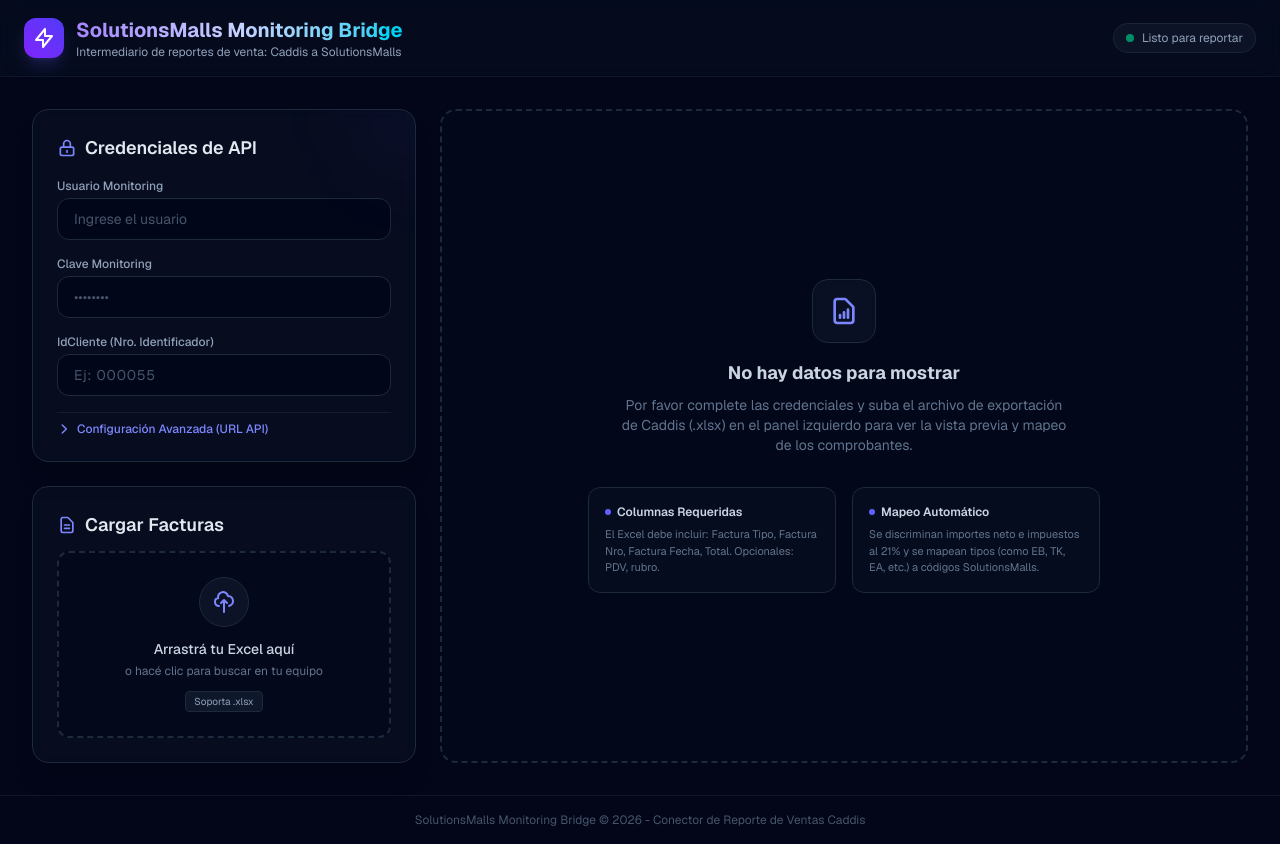
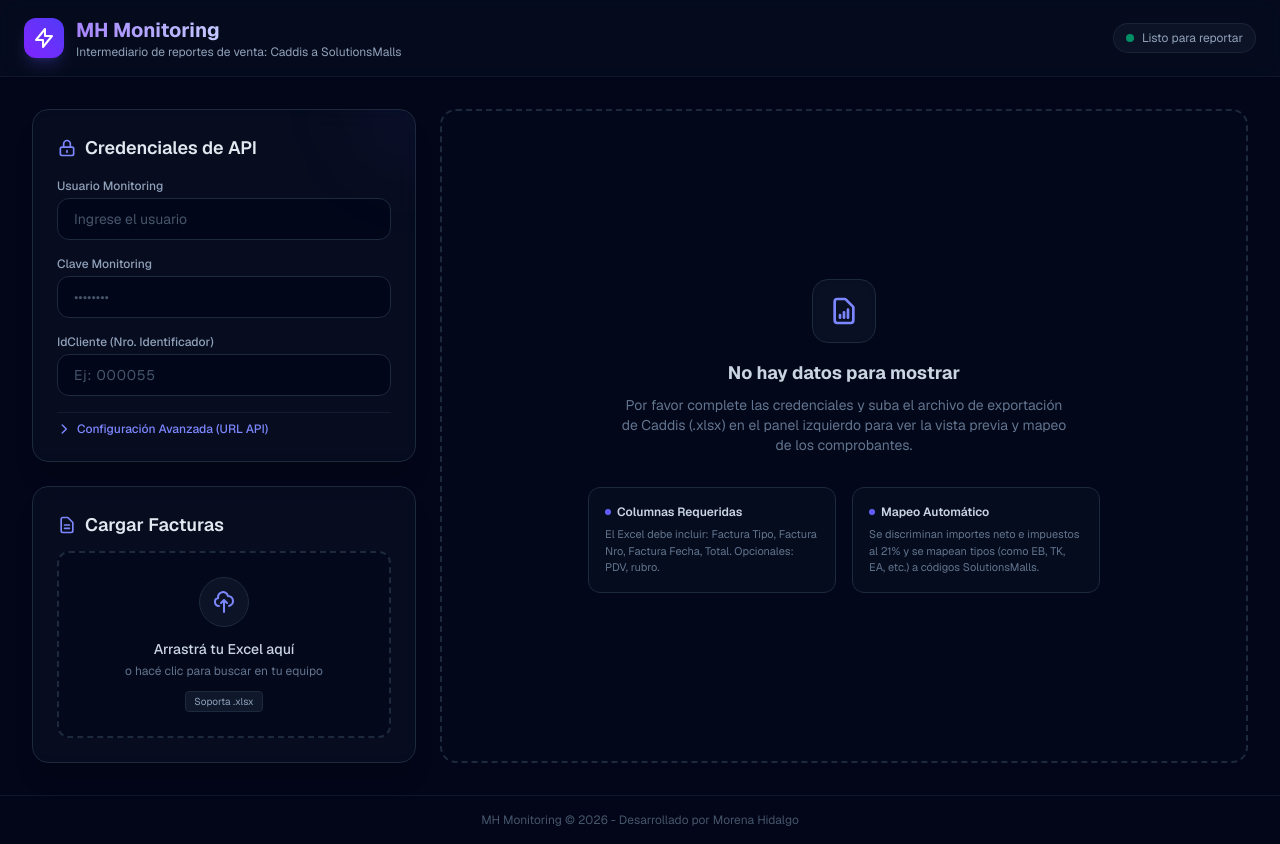
Before and after one commit to morehidalgg0/caddis-monitoring-bridge, a Next.js app: page / in a window 1280 px wide. Built offline with nearby package versions, Linux system fonts and the light colour scheme.

Commit message:
design: actualizar titulo header a MH Monitoring y footer de autor

```diff
--- a/src/app/page.tsx
+++ b/src/app/page.tsx
@@ -187,7 +187,7 @@
             </div>
             <div>
               <h1 className="text-xl font-bold bg-gradient-to-r from-violet-400 via-indigo-200 to-cyan-400 bg-clip-text text-transparent">
-                SolutionsMalls Monitoring Bridge
+                MH Monitoring
               </h1>
               <p className="text-xs text-slate-400">Intermediario de reportes de venta: Caddis a SolutionsMalls</p>
             </div>
@@ -829,7 +829,7 @@
 
       {/* Footer */}
       <footer className="border-t border-slate-900 py-4 text-center text-xs text-slate-600 bg-slate-950">
-        <p>SolutionsMalls Monitoring Bridge &copy; {new Date().getFullYear()} - Conector de Reporte de Ventas Caddis</p>
+        <p>MH Monitoring &copy; {new Date().getFullYear()} - Desarrollado por Morena Hidalgo</p>
       </footer>
     </div>
   );
```
